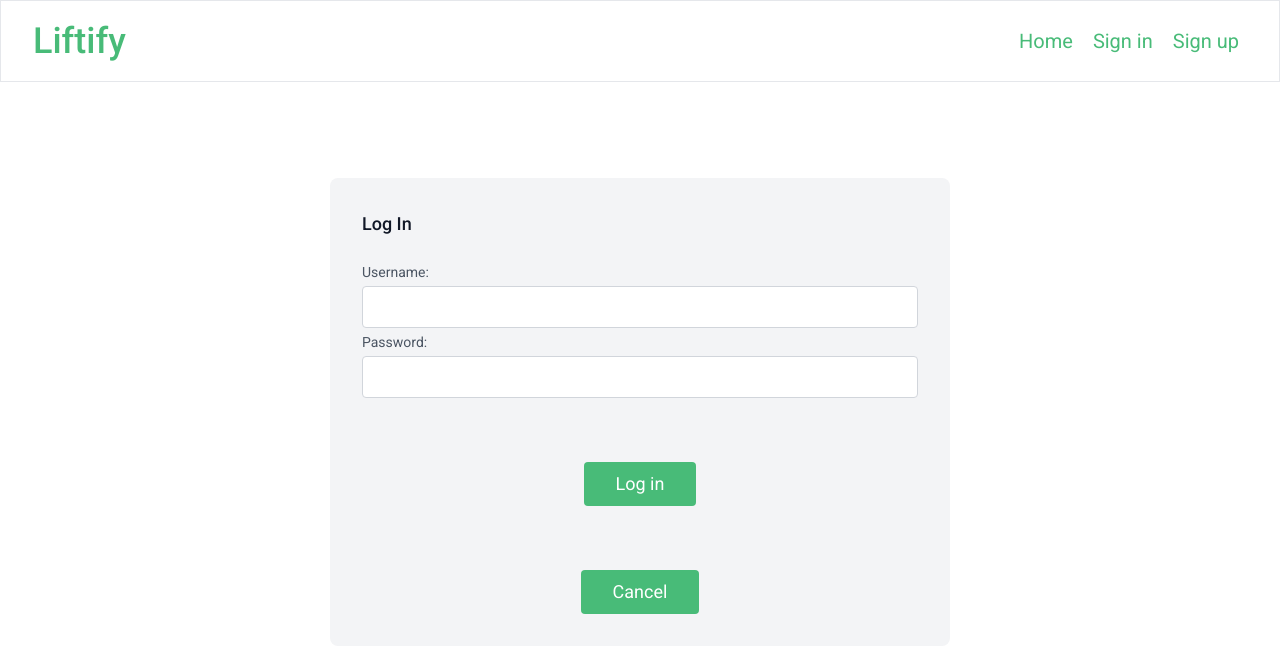
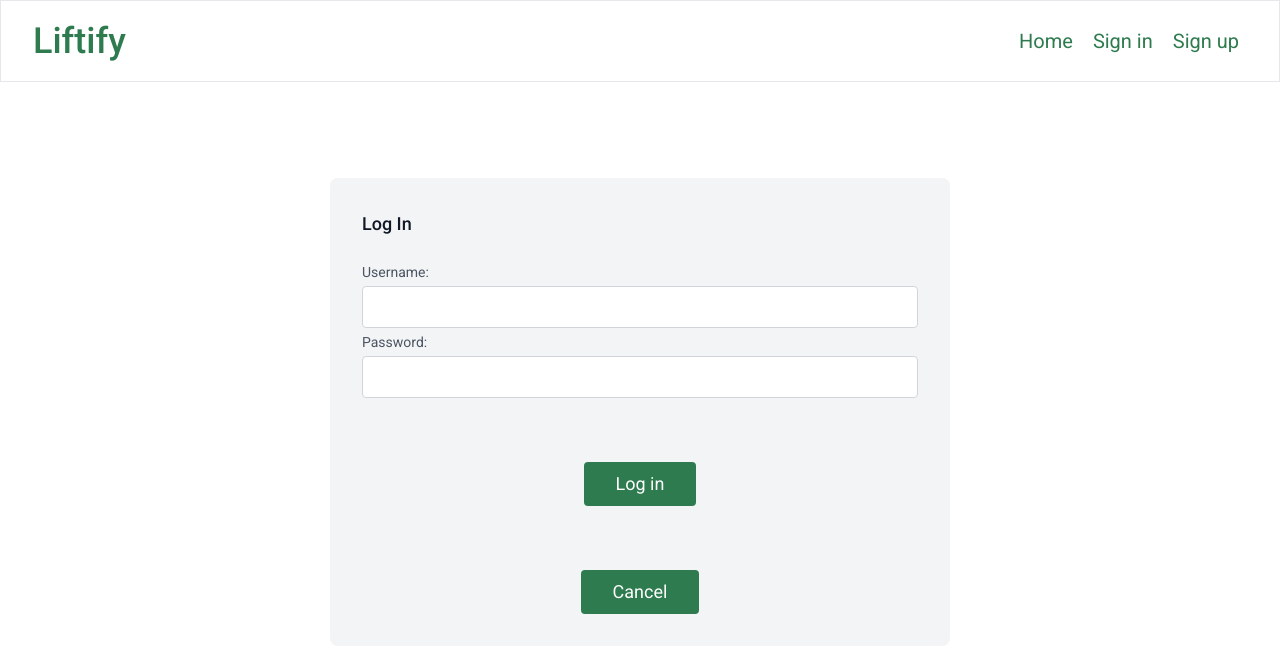
Before and after one commit to sreyesg/liftify-front-end, a React (Vite) app: page /signin in a window 1280 px wide. Shown: the top 652 px of the page. Built offline with nearby package versions, Linux system fonts and the light colour scheme; no server answers.

Commit message:
Update restriction editing and deleteing based on user logged in

```diff
--- a/src/App.jsx
+++ b/src/App.jsx
@@ -72,7 +72,7 @@ function App() {
         <>
         <Route path="/" element={<LandingPage />}></Route>
         <Route path="/routines" element={<RoutineList routines={routines}/>}></Route>
-        <Route path="/routines/:routineId" element={<RoutineDetails handleDeleteRoutine={handleDeleteRoutine} />} />
+        <Route path="/routines/:routineId" element={<RoutineDetails handleDeleteRoutine={handleDeleteRoutine} user={user} />} />
         <Route path="/routines/new" element={<RoutineForm handleAddRoutine={handleAddRoutine} />} />
         <Route path="/routines/:routineId/edit" element={<RoutineForm handleUpdateRoutine={handleUpdateRoutine}/>} />
         </>
--- a/src/components/Landing.jsx
+++ b/src/components/Landing.jsx
@@ -2,7 +2,7 @@ const LandingPage = () => {
     return(
         <>
         <div className="flex flex-col justify-center text-center">
-        <img src="/LiftifyBanner.jpg" alt="" className="w-full h-85 rounded-lg shadow-2xl" />
+        <img src="/LiftifyBanner.jpg" alt="Liftify Banner" className="w-full h-85 rounded-lg shadow-2xl" />
 
         </div>
         </>
--- a/src/components/RoutineDetails/RoutineDetails.jsx
+++ b/src/components/RoutineDetails/RoutineDetails.jsx
@@ -28,8 +28,14 @@ const RoutineDetails = (props) => {
                 <header className="flex flex-col text-center w-full mb-20">
                     <h1 className="sm:text-3xl text-2xl font-medium title-font mb-4 text-gray-900">{routine.title} | <span className="text-xl text-primary tracking-widest font-medium mb-1">{routine.category}</span></h1>
 
-                    <Link to={`/routines/${routineId}/edit`}>Edit</Link>
-                    <button onClick={()=> props.handleDeleteRoutine(routineId)}>Delete</button>
+                    {routine.author._id === props.user._id && (
+                        <>
+
+                        <Link to={`/routines/${routineId}/edit`}>Edit</Link>
+                        <button onClick={()=> props.handleDeleteRoutine(routineId)}>Delete</button>
+                        </>
+                    )
+                    }
                 </header>
                 <div className="flex flex-wrap border-b-2">
                     {routine.exercises.map((exercise) => (
--- a/tailwind.config.js
+++ b/tailwind.config.js
@@ -11,10 +11,10 @@ export default {
       },
       colors: {
         primary: {
-          DEFAULT: '#48BB78'
+          DEFAULT: '#2D7B4E'
         },
         secondary: {
-          DEFAULT: '#6366F1'
+          DEFAULT: '#5154F0'
         }
       },
     },
```
